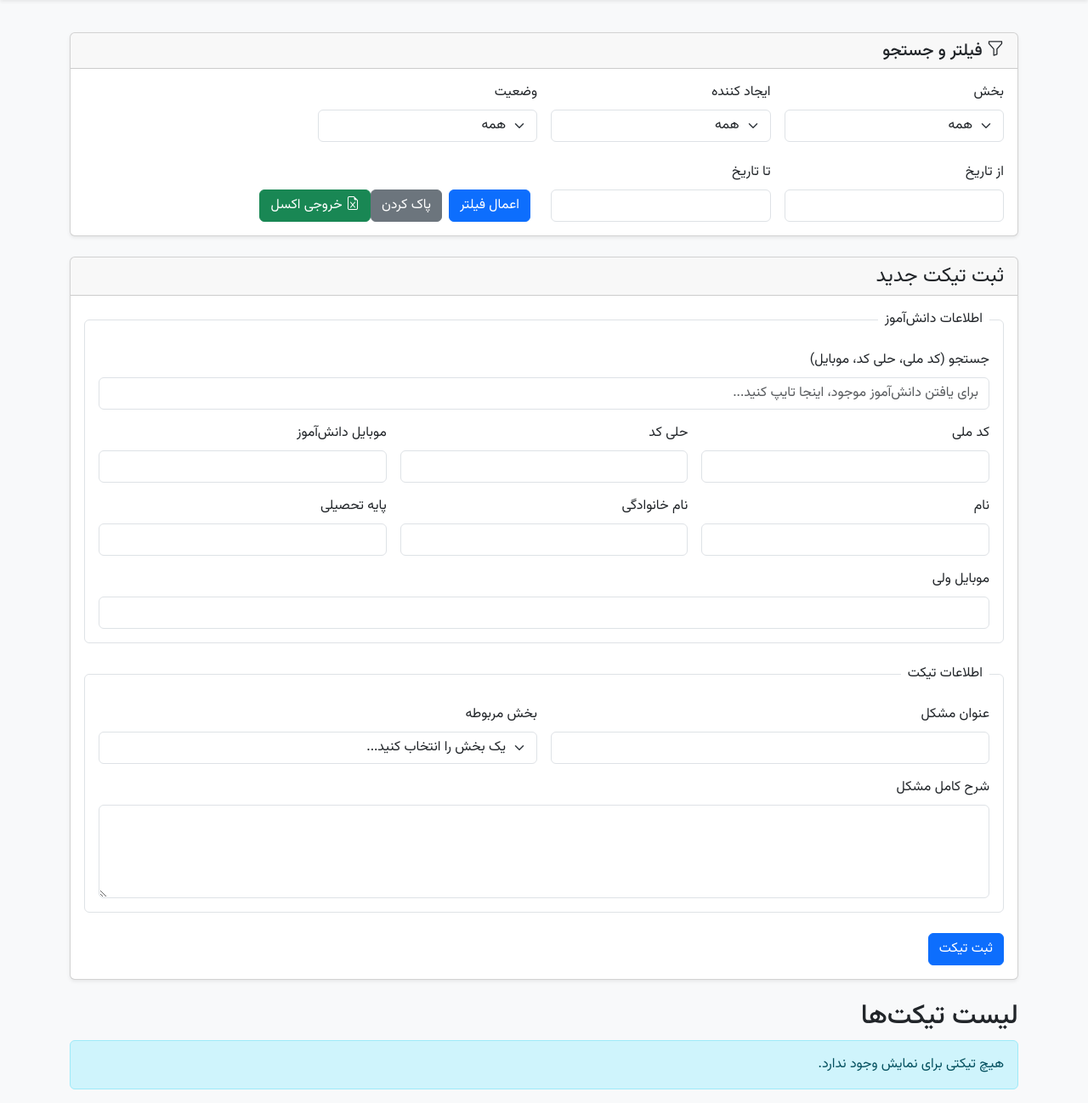
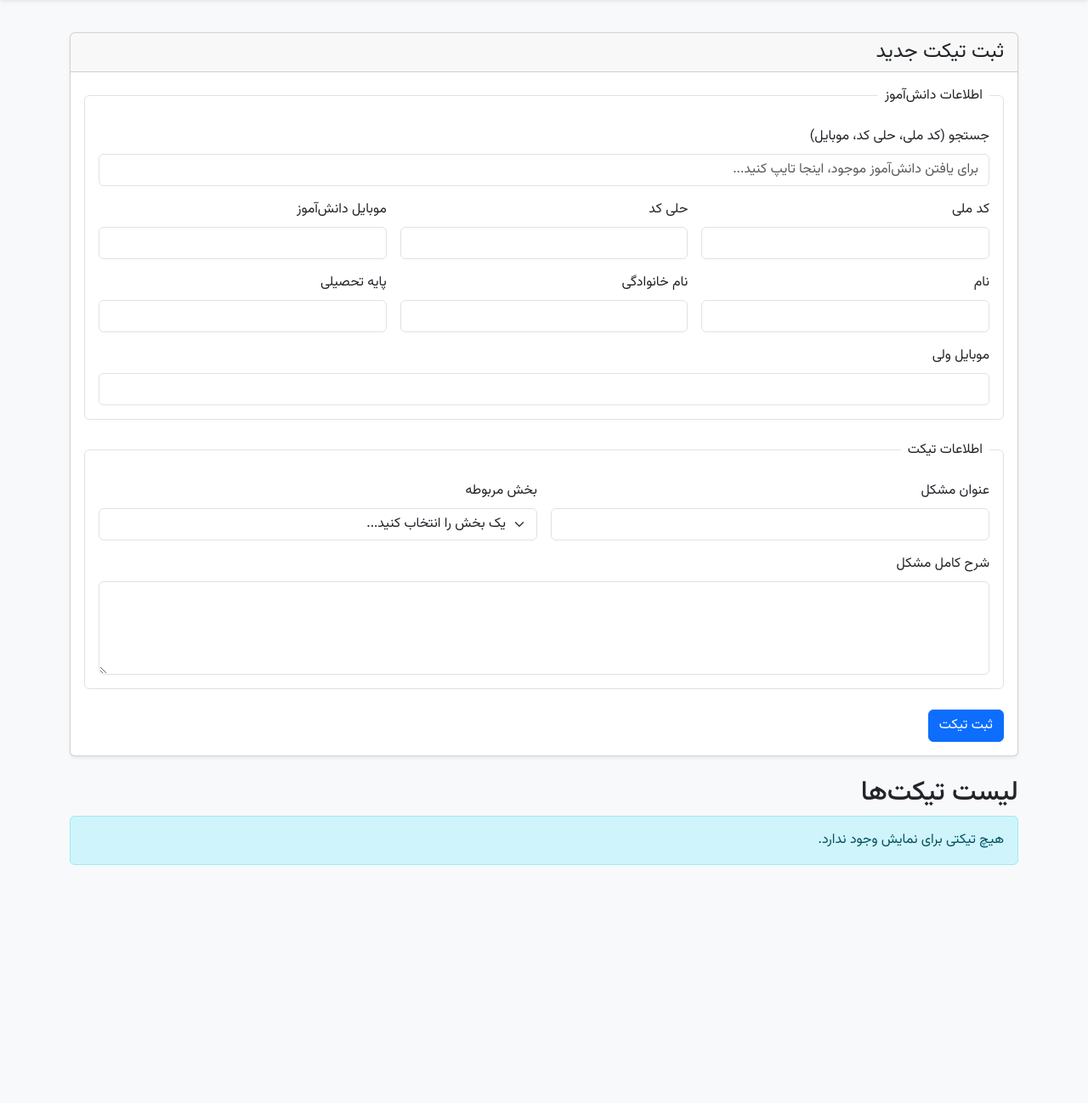
Before and after one commit to AllamehHelli/CRM, a Flask app: page / in a window 1280 px wide. Shown: the part 56-1354 px from the top of the page at 85% size. After the commit the page ends 1074 px from the top, so only its background shows below. Run offline with Flask 3, Linux system fonts and the light colour scheme; the visitor is signed in with stand-in values (Sample User, id 1); data comes from the database, SQL or seed files in the repository; data that the repository does not hold is empty; some libraries are stand-ins or nearby versions.

Commit message:
Update index.html

```diff
--- a/templates/index.html
+++ b/templates/index.html
@@ -2,31 +2,6 @@
 {% block title %}داشبورد اصلی{% endblock %}
 
 {% block content %}
-
-{% if current_user.role == 'admin' %}
-<div class="card shadow-sm mb-4">
-    <div class="card-header"><h5 class="my-0"><i class="bi bi-funnel"></i> فیلتر و جستجو</h5></div>
-    <div class="card-body">
-        <form method="GET" action="{{ url_for('index') }}" id="filter-form">
-            <div class="row g-3">
-                <div class="col-md-3"><label class="form-label">بخش</label><select name="department" class="form-select"><option value="">همه</option>{% for d in departments %}<option value="{{ d.id }}" {% if request.args.get('department') == d.id|string %}selected{% endif %}>{{ d.name }}</option>{% endfor %}</select></div>
-                <div class="col-md-3"><label class="form-label">ایجاد کننده</label><select name="creator" class="form-select"><option value="">همه</option>{% for c in creators %}<option value="{{ c.id }}" {% if request.args.get('creator') == c.id|string %}selected{% endif %}>{{ c.first_name }} {{ c.last_name }}</option>{% endfor %}</select></div>
-                <div class="col-md-3"><label class="form-label">وضعیت</label><select name="status" class="form-select"><option value="">همه</option><option value="New" {% if request.args.get('status') == 'New' %}selected{% endif %}>جدید</option><option value="In Progress" {% if request.args.get('status') == 'In Progress' %}selected{% endif %}>در حال بررسی</option><option value="Closed" {% if request.args.get('status') == 'Closed' %}selected{% endif %}>بسته شده</option></select></div>
-            </div>
-            <div class="row g-3 mt-2">
-                <div class="col-md-3"><label class="form-label">از تاریخ</label><input type="text" name="start_date" class="form-control datepicker" value="{{ request.args.get('start_date', '') }}" autocomplete="off"></div>
-                <div class="col-md-3"><label class="form-label">تا تاریخ</label><input type="text" name="end_date" class="form-control datepicker" value="{{ request.args.get('end_date', '') }}" autocomplete="off"></div>
-                <div class="col-md-6 d-flex align-items-end">
-                    <button type="submit" class="btn btn-primary me-2">اعمال فیلتر</button>
-                    <a href="{{ url_for('index') }}" class="btn btn-secondary me-2">پاک کردن</a>
-                    <a id="export-btn" href="{{ url_for('export_excel') }}" class="btn btn-success"><i class="bi bi-file-earmark-excel"></i> خروجی اکسل</a>
-                </div>
-            </div>
-        </form>
-    </div>
-</div>
-{% endif %}
-
 {% if current_user.role != 'operator' %}
 <div class="card shadow-sm mb-4">
     <div class="card-header"><h4 class="my-0 fw-normal">ثبت تیکت جدید</h4></div>
@@ -88,10 +63,6 @@
 {% block scripts %}
 <script type="text/javascript">
 $(document).ready(function() {
-    // اسکریپت تقویم شمسی برای فیلترها
-    $(".datepicker").persianDatepicker({ format: 'YYYY/MM/DD', autoClose: true, observer: true, initialValue: false });
-
-    // اسکریپت جستجوی خودکار دانش‌آموز
     $('#search_term').on('blur', function() {
         const term = $(this).val();
         if (term.length > 3) {
@@ -109,24 +80,13 @@ $(document).ready(function() {
                         $('#student_mobile').val(data.student_mobile || '');
                         $('#parent_mobile').val(data.parent_mobile || '');
                     } else {
+                        // اگر دانش‌آموز پیدا نشد، فیلد ID مخفی را خالی می‌کند
                         $('#student_id').val('');
                     }
                 }
             });
         }
     });
-
-    // اسکریپت به‌روزرسانی لینک اکسل
-    function updateExportLink() {
-        var form = document.getElementById('filter-form');
-        if (form) {
-            var queryParams = new URLSearchParams(new FormData(form)).toString();
-            var exportLink = document.getElementById('export-btn');
-            exportLink.href = "{{ url_for('export_excel') }}" + "?" + queryParams;
-        }
-    }
-    $('#filter-form').on('change', updateExportLink);
-    updateExportLink();
 });
 </script>
 {% endblock %}
```
